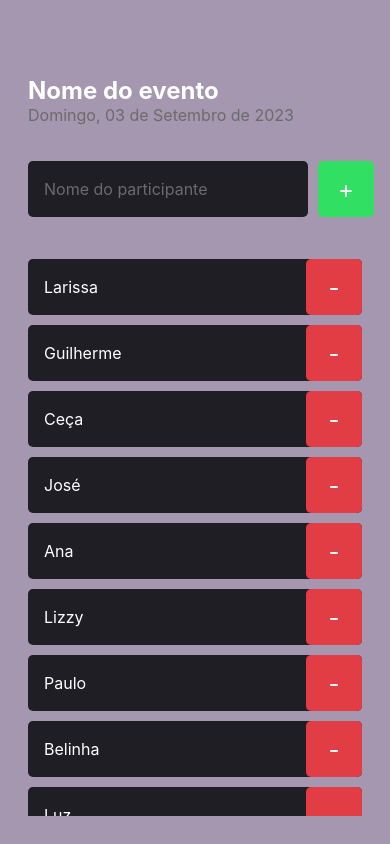
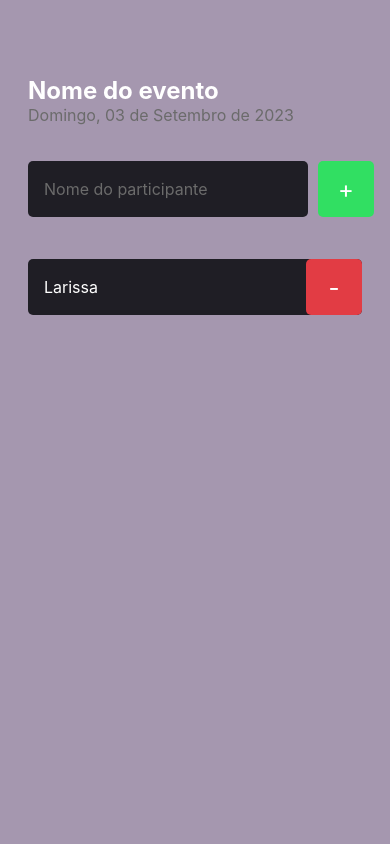
Before and after one commit to annalare/react-native-studies, a React Native app: screen / in a window 390 px wide. Built offline with nearby package versions, Linux system fonts and the light colour scheme.

Commit message:
feat : hooks

```diff
--- a/src/screens/Home/index.tsx
+++ b/src/screens/Home/index.tsx
@@ -9,30 +9,18 @@ import {
 import { styles } from "./styles";
 
 import { Participant } from "../../components/Participant";
-
+import { useState } from "react";
 export default function Home() {
-  const participants = [
-    "Larissa",
-    "Guilherme",
-    "Ceça",
-    "José",
-    "Ana",
-    "Lizzy",
-    "Paulo",
-    "Belinha",
-    "Luz",
-    "Violeta",
-    "Helena",
-    "Maria",
-  ];
+  const [participants, setParticipants] = useState(["Larissa"]);
 
   function handleParticipantAdd() {
-    if (participants.includes("Larissa")) {
+    if (participants.includes("Lari")) {
       return Alert.alert(
         "Participante existente",
         "Já consta na lista um participante com esse nome"
       );
     }
+    setParticipants((prevState) => [...prevState, "Ana"]);
   }
 
   function handleParticipantRemove(name: string) {
```
